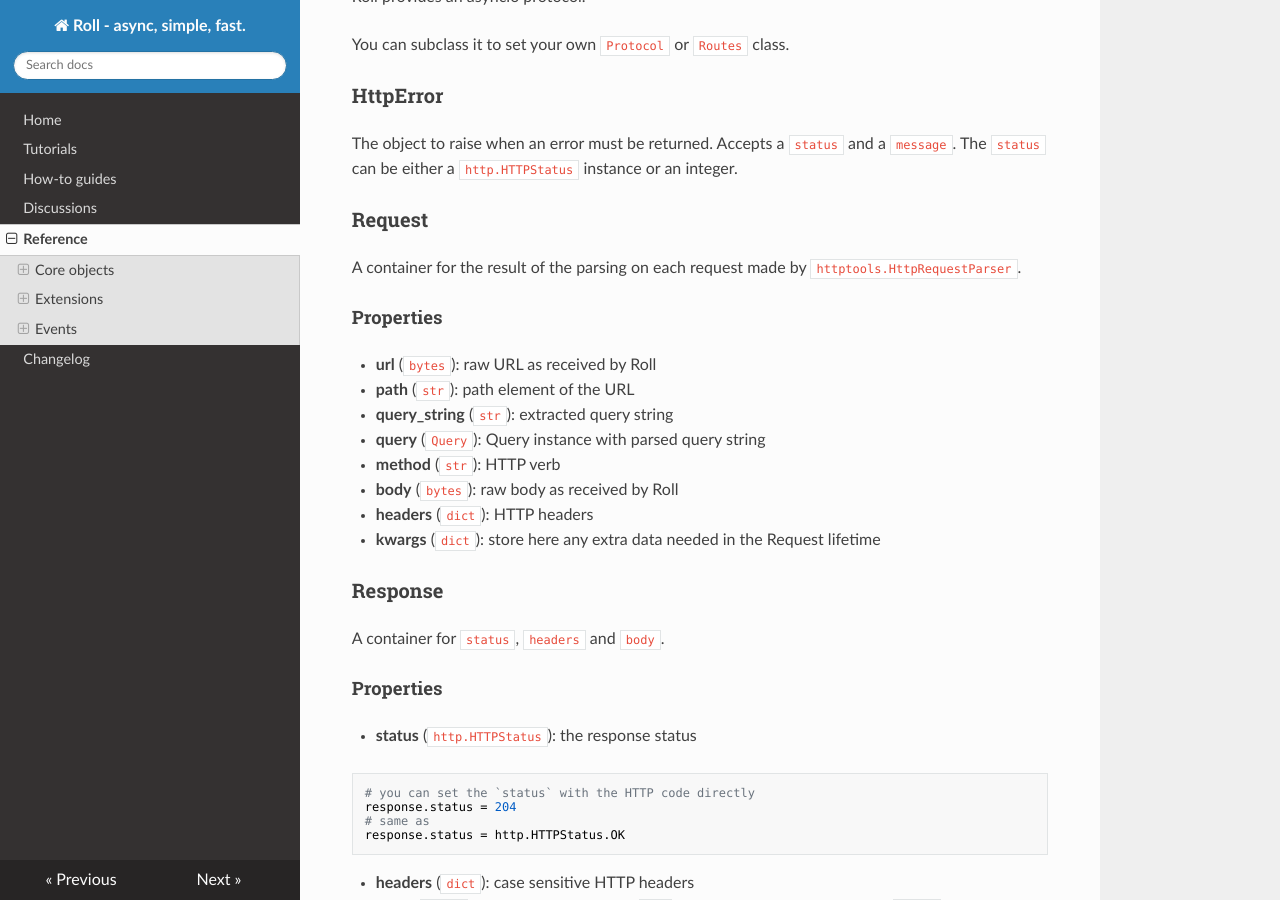
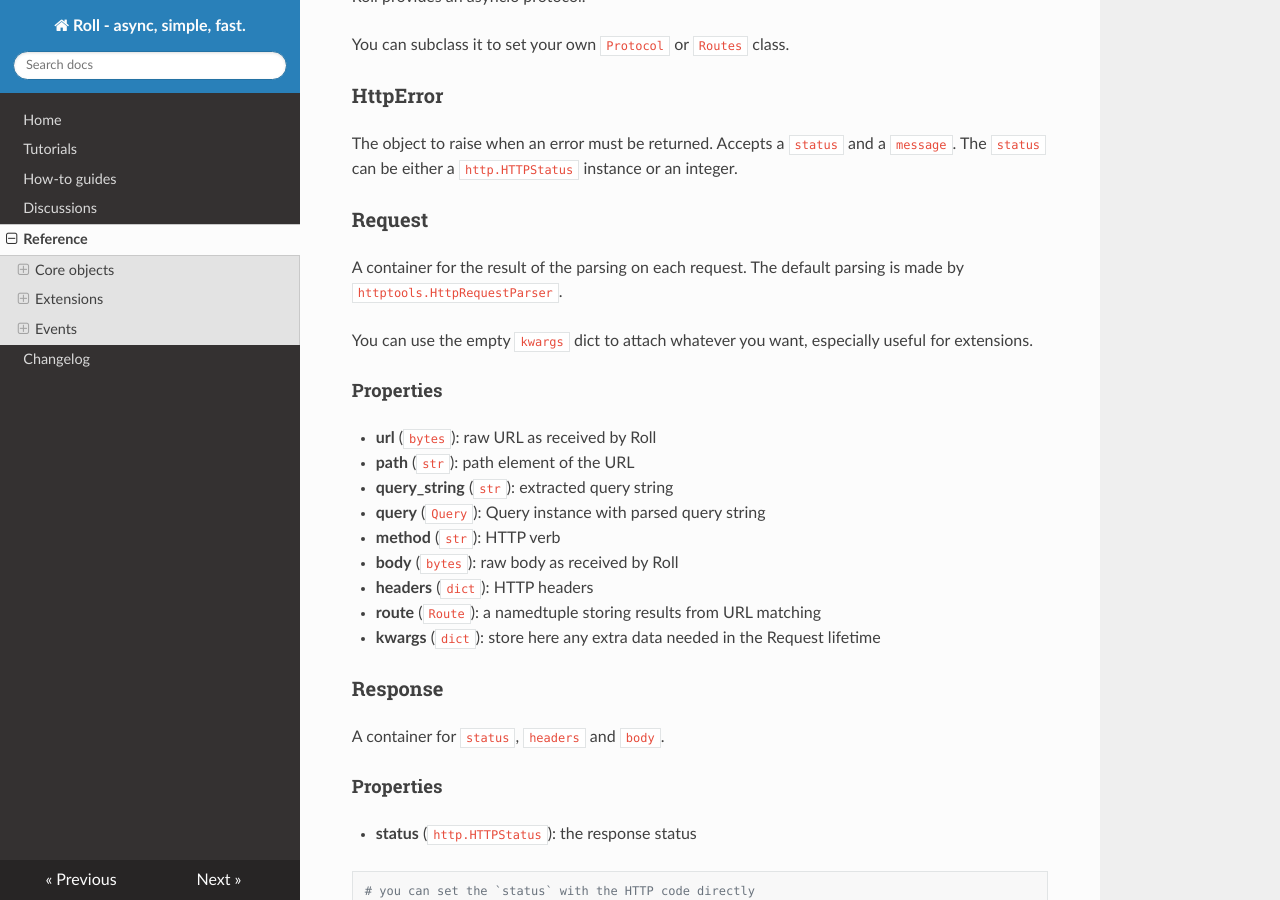
Before and after one commit to pyrates/roll, an MkDocs documentation site: the page built from docs/reference.md, in a window 1280 px wide and 900 px high, scrolled down 473 px. Built offline with MkDocs 1.6.1, drawn with Linux system fonts in a browser that asks for light colours; nearby versions of some CDN libraries; old or Windows-style settings are respelled for this version of MkDocs.

Commit message:
Let Request’s kwargs empty by default

```diff
--- a/docs/reference.md
+++ b/docs/reference.md
@@ -26,8 +26,12 @@ The `status` can be either a `http.HTTPStatus` instance or an integer.
 
 ### Request
 
-A container for the result of the parsing on each request made by
-`httptools.HttpRequestParser`.
+A container for the result of the parsing on each request.
+The default parsing is made by `httptools.HttpRequestParser`.
+
+You can use the empty `kwargs` dict to attach whatever you want,
+especially useful for extensions.
+
 
 #### Properties
 
@@ -38,6 +42,7 @@ A container for the result of the parsing on each request made by
 - **method** (`str`): HTTP verb
 - **body** (`bytes`): raw body as received by Roll
 - **headers** (`dict`): HTTP headers
+- **route** (`Route`): a namedtuple storing results from URL matching
 - **kwargs** (`dict`): store here any extra data needed in the Request lifetime
 
 
--- a/roll/__init__.py
+++ b/roll/__init__.py
@@ -102,8 +102,8 @@ class Request:
 
     The default parsing is made by `httptools.HttpRequestParser`.
     """
-    __slots__ = ('url', 'path', 'query_string', 'query', 'method', 'kwargs',
-                 'body', 'headers', 'route')
+    __slots__ = ('url', 'path', 'query_string', 'query', 'method', 'body',
+                 'headers', 'route', 'kwargs')
 
     def __init__(self):
         self.kwargs = {}
@@ -249,7 +249,6 @@ class Roll:
             if not await self.hook('request', request, response):
                 if request.method not in request.route.payload:
                     raise HttpError(HTTPStatus.METHOD_NOT_ALLOWED)
-                request.kwargs.update(request.route.vars)
                 handler = request.route.payload[request.method]
                 await handler(request, response, **request.route.vars)
         except Exception as error:
```
